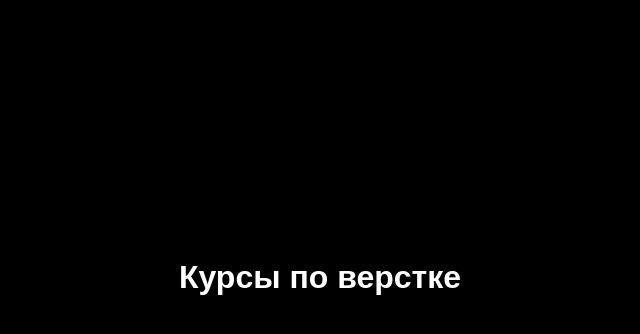
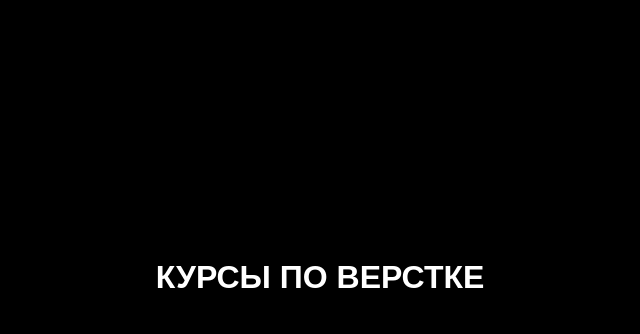
Before and after one commit to Fazekaw/fazekaw.github.io, a plain HTML site: page index.html in a window 1280 px wide. Shown: the part 18-352 px from the top of the page, without its empty margins (320-960 px from the left). Drawn offline with Linux system fonts and the light colour scheme.

Commit message:
Update style.css

```diff
--- a/css/style.css
+++ b/css/style.css
@@ -8,5 +8,5 @@ h1 {
 	text-align: center;
 	padding-top: 20%;
 	color: #fff;
-	text-transform:appercase;
+	text-transform: uppercase;
 }
```
